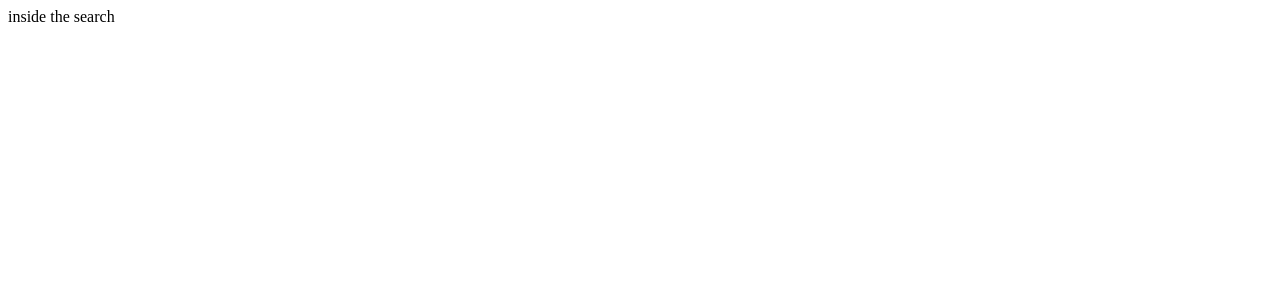
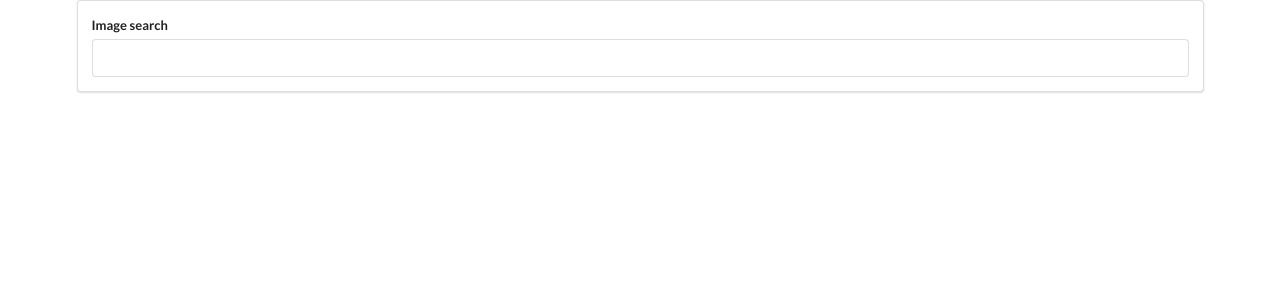
Before and after one commit to mokshchadha/pics, a React (Create React App) app: page / in a window 1280 px wide. Shown: the top 300 px of the page. Built offline with nearby package versions, Linux system fonts and the light colour scheme.

Commit message:
adding style

```diff
--- a/public/index.html
+++ b/public/index.html
@@ -10,6 +10,7 @@
       content="Web site created using create-react-app"
     />
     <link rel="apple-touch-icon" href="%PUBLIC_URL%/logo192.png" />
+    <link rel="stylesheet" href="https://cdnjs.cloudflare.com/ajax/libs/semantic-ui/2.4.1/semantic.min.css"/>
     <!--
       manifest.json provides metadata used when your web app is installed on a
       user's mobile device or desktop. See https://developers.google.com/web/fundamentals/web-app-manifest/
--- a/src/components/App.js
+++ b/src/components/App.js
@@ -2,7 +2,11 @@
 import SearchBar from "./SearchBar";
 
 const App = () => {
-  return <SearchBar />;
+  return (
+    <div className="ui container class">
+      <SearchBar></SearchBar>
+    </div>
+  );
 };
 
 export default App;
--- a/src/components/SearchBar.js
+++ b/src/components/SearchBar.js
@@ -2,7 +2,16 @@
 
 class SearchBar extends React.Component {
   render() {
-    return <div>inside the search </div>;
+    return (
+      <div className="ui segment">
+        <form className="ui form">
+          <div className="field">
+            <label>Image search</label>
+            <input type="text"></input>
+          </div>
+        </form>
+      </div>
+    );
   }
 }
 
```
